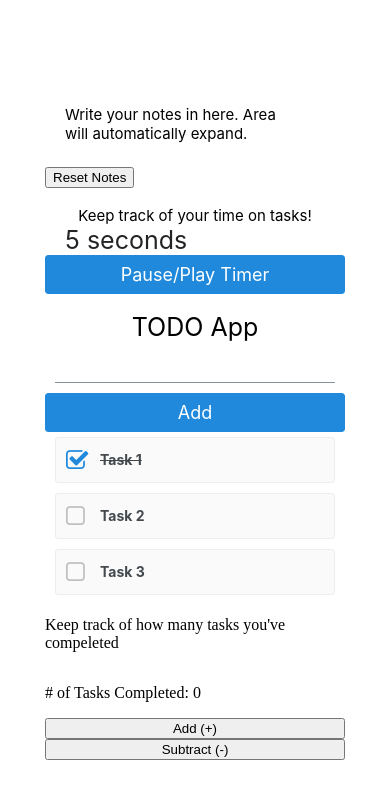
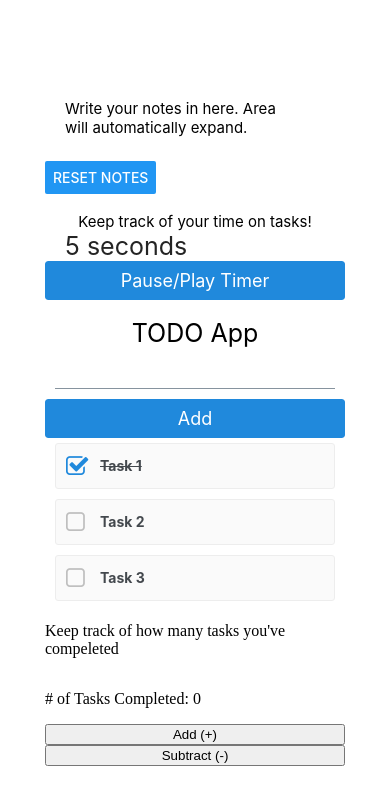
Before and after one commit to hklees/mobiledev_portfolio2-2, a React Native app in the folder lab7/: screen / in a window 390 px wide. Shown: the top 804 px of the page. Built offline with nearby package versions, Linux system fonts and the light colour scheme.

Commit message:
April 25, 2022 11:50 AM

```diff
--- a/lab7/Notes.js
+++ b/lab7/Notes.js
@@ -1,5 +1,5 @@
 import React, { useState } from 'react';
-import { StyleSheet, TextInput } from 'react-native';
+import { StyleSheet, TextInput, Button } from 'react-native';
 //new component #2
 
 function Notes() {
@@ -21,7 +21,8 @@ function Notes() {
             placeholder="Write your notes in here. Area will automatically expand."/>
             {/* reset button */}
             <br></br>
-            <button onClick={resetInputField}>Reset Notes</button>
+            {/* <button onClick={resetInputField}>Reset Notes</button> */}
+            <Button title="Reset Notes" onPress={resetInputField} > </Button>
         </div>
     );
 }
```
